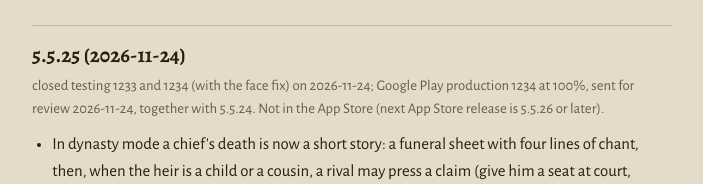
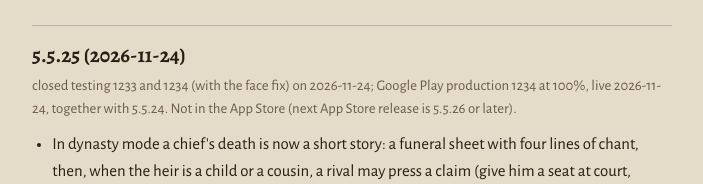
Before and after one commit to leftym/Duralek, a plain HTML site: page alii/release-notes.html in a window 1280 px wide. Shown: the part 1036-1220 px from the top of the page, 288-991 px from the left. Drawn offline with Linux system fonts and the light colour scheme.

Commit message:
Aliʻi release notes: 5.5.25 live on Google Play
Co-Authored-By: Claude Opus 5.5 <noreply@anthropic.com>
Claude-Session: https://claude.ai/code/session_013z2ydSFxaMUs1ZUjegomNp

```diff
--- a/alii/release-notes.html
+++ b/alii/release-notes.html
@@ -62,7 +62,7 @@ a{color:var(--kalo)}
 <li>Text: American spelling throughout, no "Kingdom" before unification, "vassal" removed, and Hāʻena spelled with its kahakō.</li>
 </ul></section>
 <section class="rel"><h2>5.5.25 (2026-11-24)</h2>
-<p class="where">closed testing 1233 and 1234 (with the face fix) on 2026-11-24; Google Play production 1234 at 100%, sent for review 2026-11-24, together with 5.5.24. Not in the App Store (next App Store release is 5.5.26 or later).</p>
+<p class="where">closed testing 1233 and 1234 (with the face fix) on 2026-11-24; Google Play production 1234 at 100%, live 2026-11-24, together with 5.5.24. Not in the App Store (next App Store release is 5.5.26 or later).</p>
 
 <ul>
 <li>In dynasty mode a chief's death is now a short story: a funeral sheet with four lines of chant, then, when the heir is a child or a cousin, a rival may press a claim (give him a seat at court, answer it before the elders, or refuse and risk a raid), and a rival may offer a marriage that can secure the line.</li>
```
